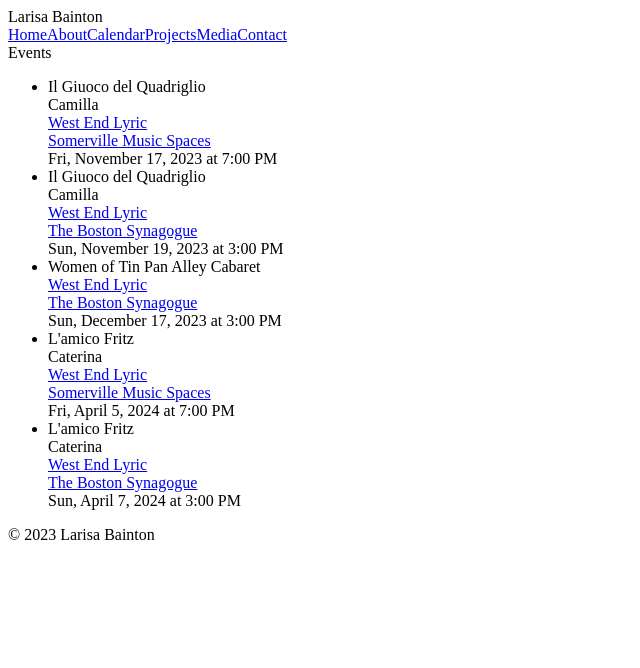
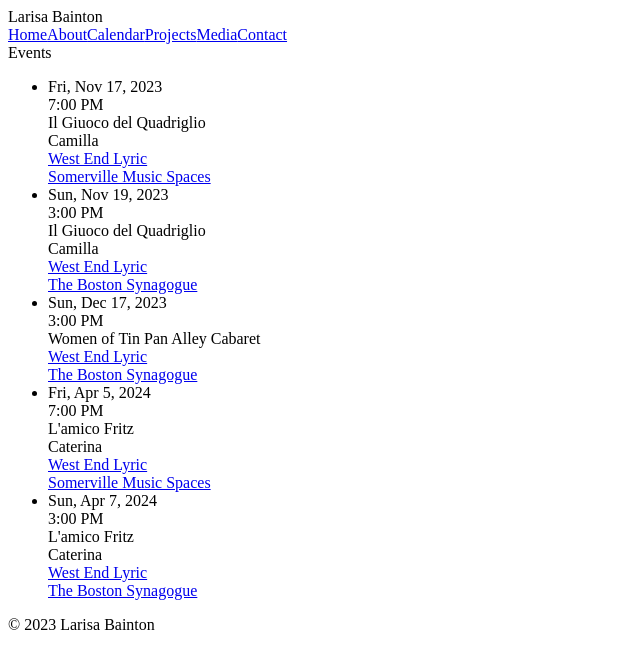
Before and after one commit to larisabainton/larisabainton.com-2023, a Gatsby site: page /calendar in a window 1280 px wide. Shown: the whole page, without its empty margins (0-640 px from the left). Built offline with nearby package versions, Linux system fonts and the light colour scheme; Gatsby itself is replaced by a stand-in of ours.

Commit message:
update calendar layout

```diff
--- a/src/components/calendar.jsx
+++ b/src/components/calendar.jsx
@@ -51,16 +51,25 @@ const eventsList = [
 ]
 
 const formatDate = (date) => {
-    const options = {
+    const dateOptions = {
         year: 'numeric',
-        month: 'long',
+        month: 'short',
         day: 'numeric',
         weekday: 'short',
+    }
+
+    const timeOptions = {
         hour12: true,
         hour: 'numeric',
         minute: 'numeric',
     }
-    return date.toLocaleDateString("en-US", options);
+
+    return (
+        <div className="calendar_list-item_details_date">
+            <div className="calendar_list-item_details_date_mdy">{date.toLocaleDateString("en-US", dateOptions)}</div>
+            <div className="calendar_list-item_details_date_time">{date.toLocaleTimeString("en-US", timeOptions)}</div>
+        </div>
+    )
 }
 
 const getEventListItems = (sourcePage) => {
@@ -70,15 +79,21 @@ const getEventListItems = (sourcePage) => {
         return details.map(({ location, locationLink, date}, i) => {
             return (
                 <li className={sourcePage + "_calendar_list-item calendar_list-item"} key={i}>
-                    <div className="calendar_list-item_name">{name}</div>
-                    <div className="calendar_list-item_role">{role}</div>
-                    <div className="calendar_list-item_company">
-                        <a href={companyLink}>{company}</a>
+                    <div className="calendar_list-item_background">
                     </div>
-                    <div className="calendar_list-item_details_location">
-                        <a href={locationLink}>{location}</a>
+                    <div className="calendar_list-item_foreground">
+                        {formatDate(date)}
+                        <div className="calendar_list-item_details_show-info">
+                            <div className="calendar_list-item_show-info_name">{name}</div>
+                            <div className="calendar_list-item_show-info_role">{role}</div>
+                            <div className="calendar_list-item_company">
+                                <a href={companyLink}>{company}</a>
+                            </div>
+                        </div>
+                        <div className="calendar_list-item_details_location">
+                            <a href={locationLink}>{location}</a>
+                        </div>
                     </div>
-                    <div className="calendar_list-item_details_date">{formatDate(date)}</div>
                 </li>
             )
         })
```
